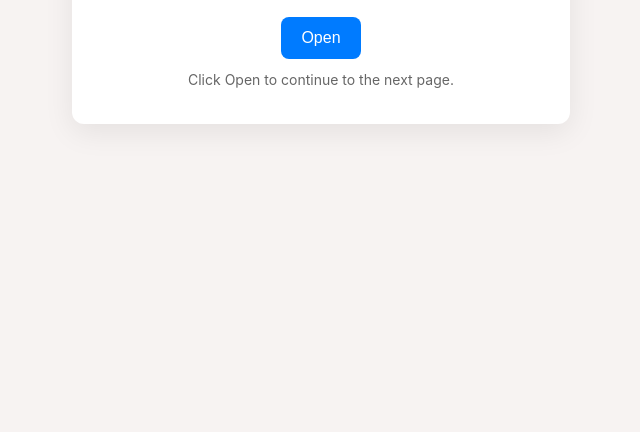
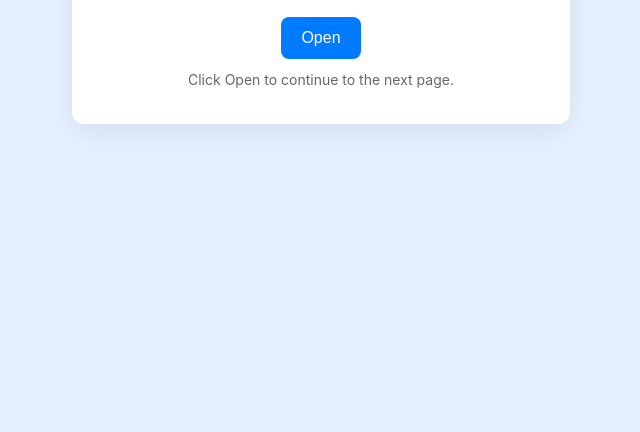
Before and after one commit to vinothkrishna25-cyber/vinothwedsuji.github.io, a plain HTML site: page index.html in a window 1280 px wide. Shown: the part 416-848 px from the top of the page, without its empty margins (319-959 px from the left). Drawn offline with Linux system fonts and the light colour scheme.

Commit message:
Update index.html: change front page background to light blue

```diff
--- a/index.html
+++ b/index.html
@@ -5,7 +5,7 @@
   <meta name="viewport" content="width=device-width,initial-scale=1" />
   <title>Welcome — G. Krishnan & S. Shankar Family Function</title>
   <style>
-    :root{--bg:#f7f3f2;--card:#fff;--accent:#007bff}
+    :root{--bg:#e6f0ff;--card:#fff;--accent:#007bff}
     html,body{height:100%;margin:0;font-family:Inter, system-ui, -apple-system, "Segoe UI", Roboto, "Helvetica Neue", Arial}
     body{display:flex;align-items:center;justify-content:center;background:var(--bg);padding:24px}
     .card{background:var(--card);padding:36px;border-radius:12px;box-shadow:0 8px 30px rgba(15,15,15,.08);max-width:720px;text-align:center}
```
